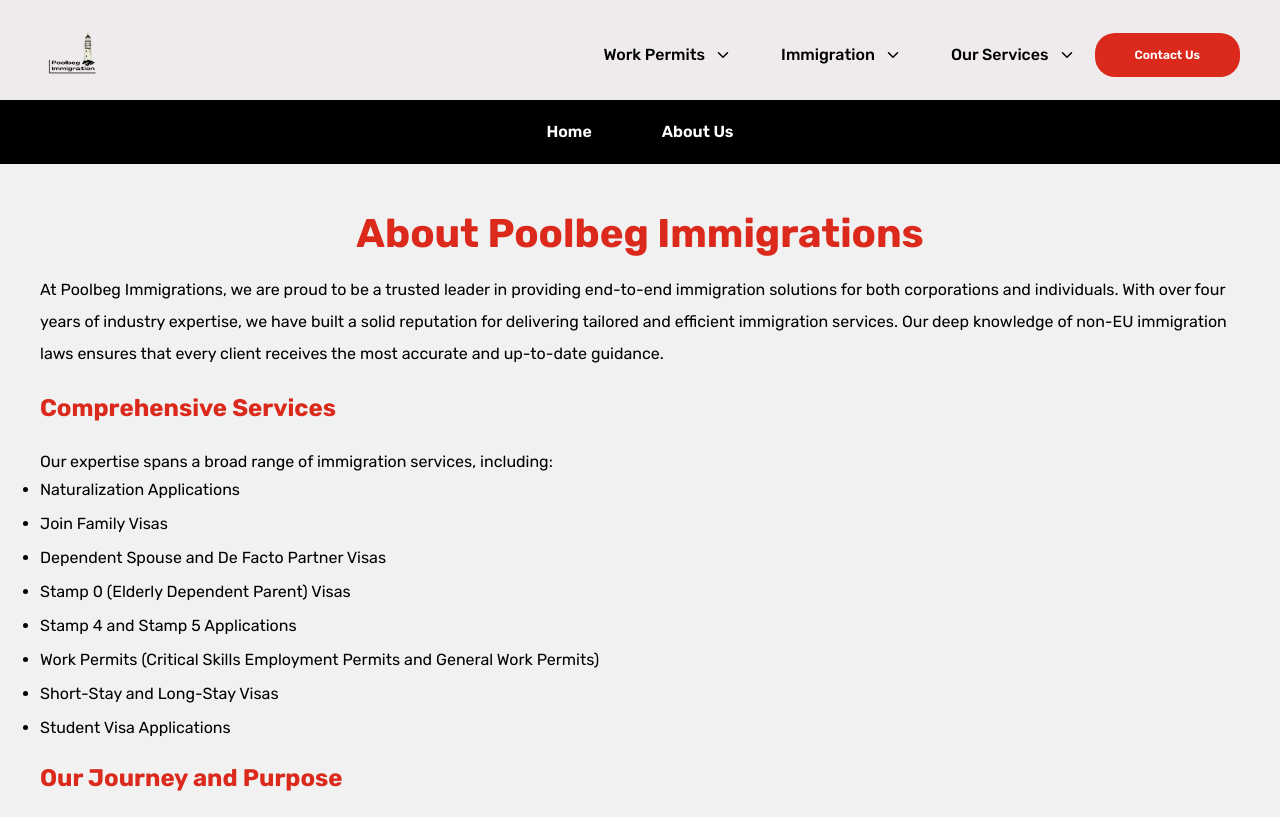
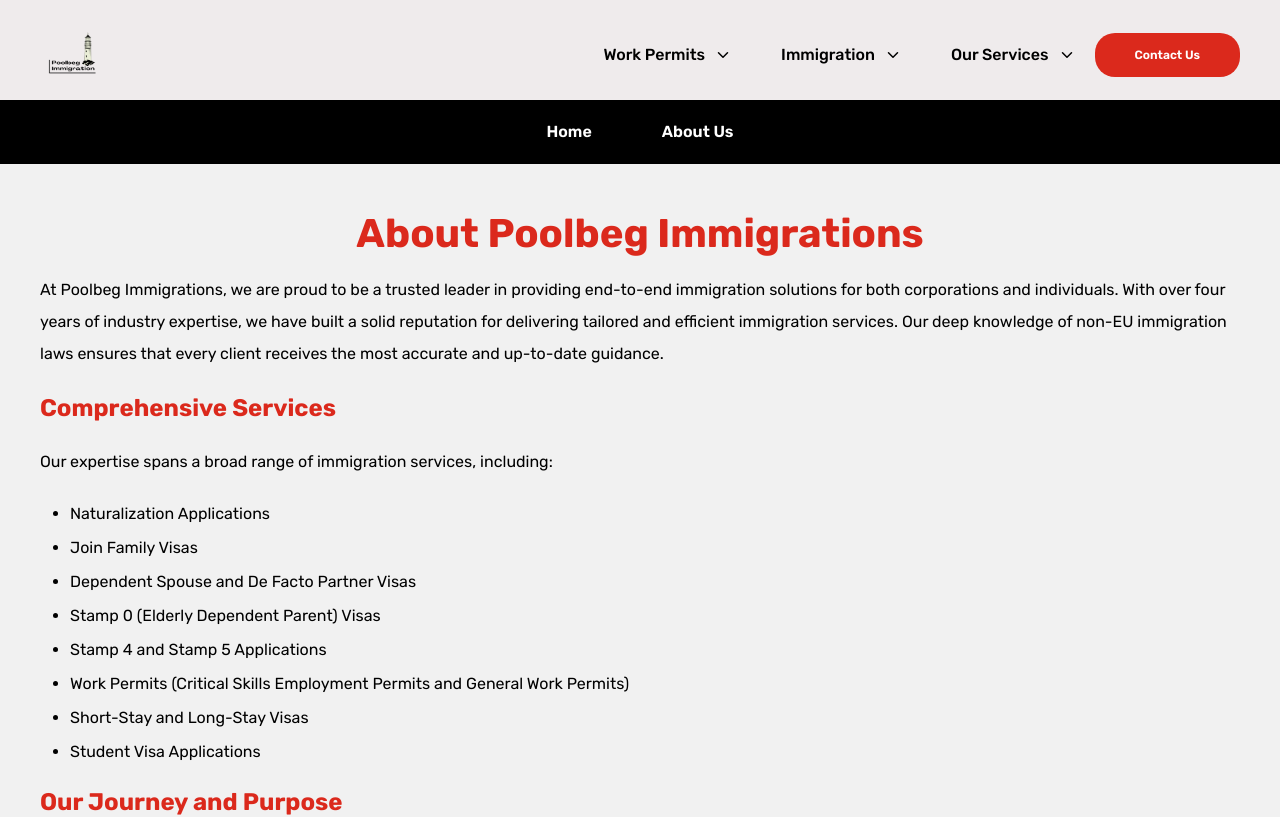
Before and after one commit to TartejBrothers/Poolbeg-Immigration, a React (Create React App) app: page /about-us in a window 1280 px wide. Shown: the top 817 px of the page. Built offline with nearby package versions, Linux system fonts and the light colour scheme.

Commit message:
Updated: Content

```diff
--- a/src/pages/aboutus.jsx
+++ b/src/pages/aboutus.jsx
@@ -26,6 +26,7 @@
         <p>
           Our expertise spans a broad range of immigration services, including:
         </p>
+        <br />
         <ul>
           <li>Naturalization Applications</li>
           <li>Join Family Visas</li>
--- a/src/styles/aboutus.css
+++ b/src/styles/aboutus.css
@@ -11,7 +11,9 @@
   display: flex;
   flex-direction: column;
   gap: 10px;
+
   margin: 0 auto;
+  padding-left: 30px;
   max-width: 1400px;
 }
 .aboutheader h2 {
```
